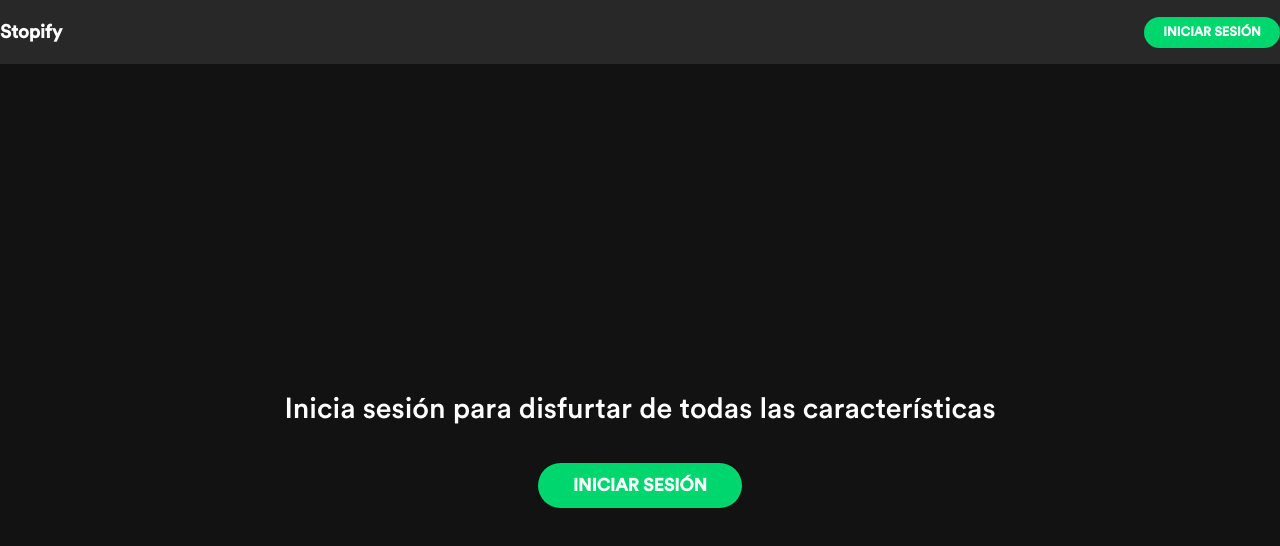
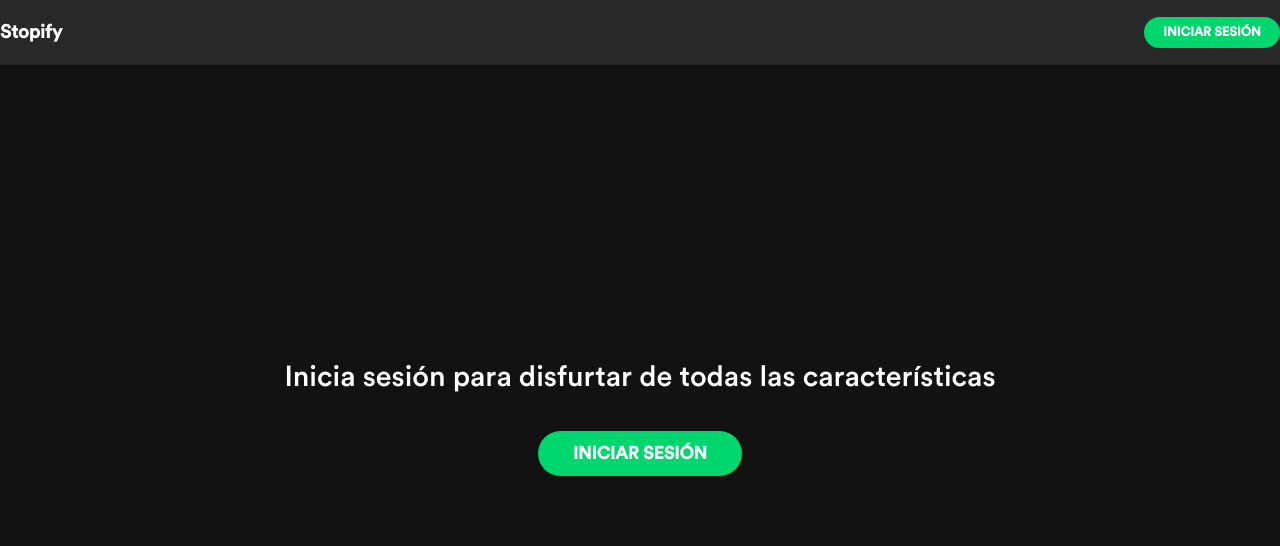
Before and after one commit to ekzGuille/stopify, a Vue app in the folder client/: page / in a window 1280 px wide. Shown: the top 546 px of the page. Built offline with nearby package versions, Linux system fonts and the light colour scheme.

Commit message:
fix header height

```diff
--- a/client/src/components/header/Header.vue
+++ b/client/src/components/header/Header.vue
@@ -23,8 +23,10 @@ export default class Header extends Vue {
 @import './../../variables/_variables.scss';
 
 div.nav {
+  position: absolute;
   background-color: $color-sp-grey;
-  height: 8vh;
+  height: 65px;
+  width: 100vw;
   display: flex;
   justify-content: space-between;
   align-items: center;
--- a/client/src/views/Home.vue
+++ b/client/src/views/Home.vue
@@ -28,7 +28,7 @@ main {
   display: flex;
   align-items: center;
   justify-content: center;
-  height: 92vh;
+  height: 100vh;
 
   div.content {
     display: flex;
```
